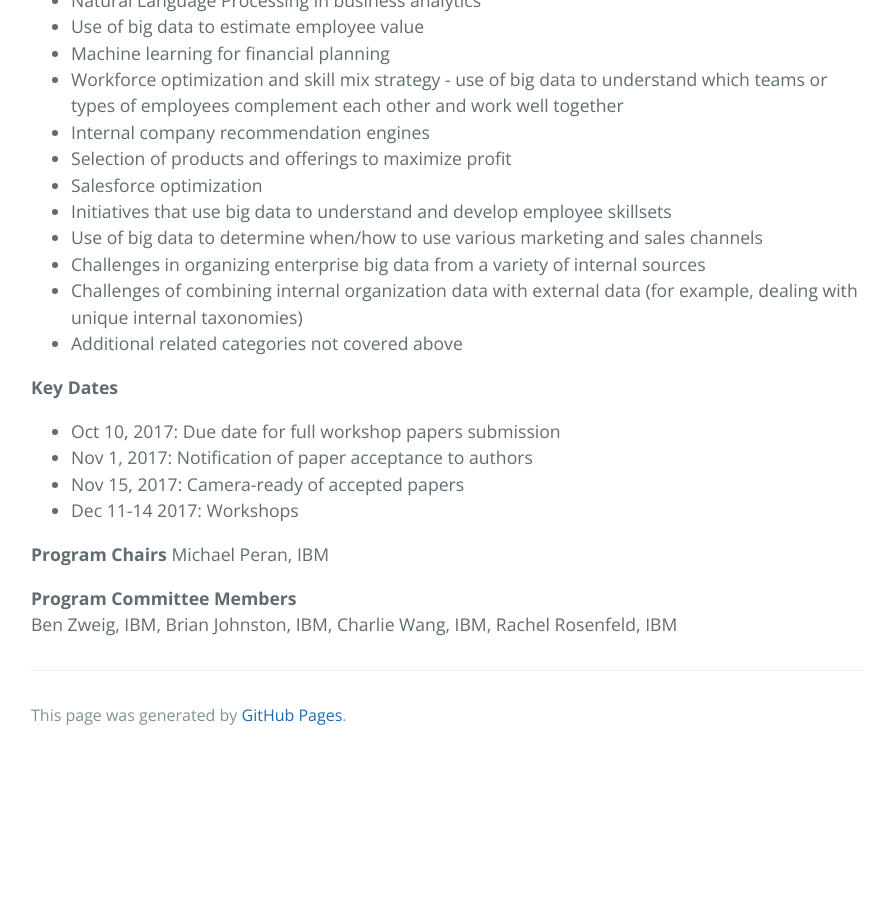
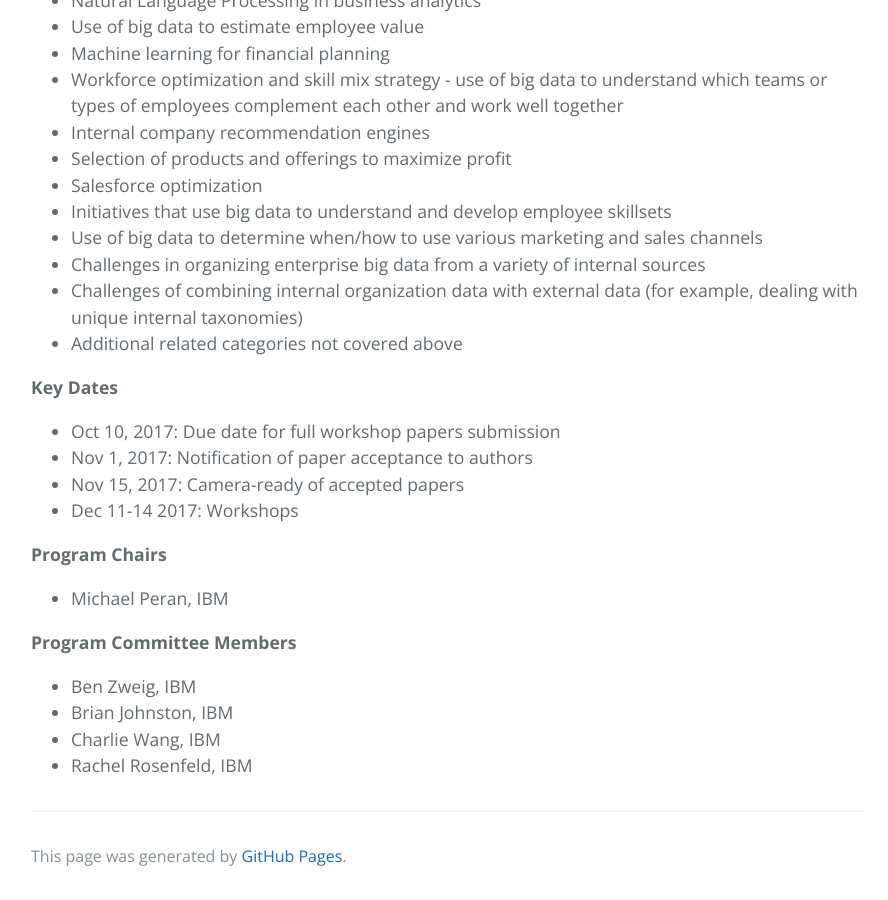
Before and after one commit to jialeiwang/jialeiwang.github.io, a Jekyll site: the page built from index.md, in a window 1280 px wide and 900 px high, scrolled down 1028 px. Shown: the whole window, without its empty margins (193-1081 px from the left). Built offline with Jekyll 4.4.1, drawn with Linux system fonts in a browser that asks for light colours; before the commit the page ends 1787 px from its top, so only the background shows below that.

Commit message:
formating

```diff
--- a/index.md
+++ b/index.md
@@ -24,7 +24,10 @@ Workshop papers can fall into any of the following categories involving exploiti
 * Dec 11-14  2017: Workshops
 
 **Program Chairs**
-Michael Peran, IBM
+- Michael Peran, IBM
 
 **Program Committee Members**
-Ben Zweig, IBM, Brian Johnston, IBM, Charlie Wang, IBM, Rachel Rosenfeld, IBM
+- Ben Zweig, IBM
+- Brian Johnston, IBM
+- Charlie Wang, IBM
+- Rachel Rosenfeld, IBM
```
